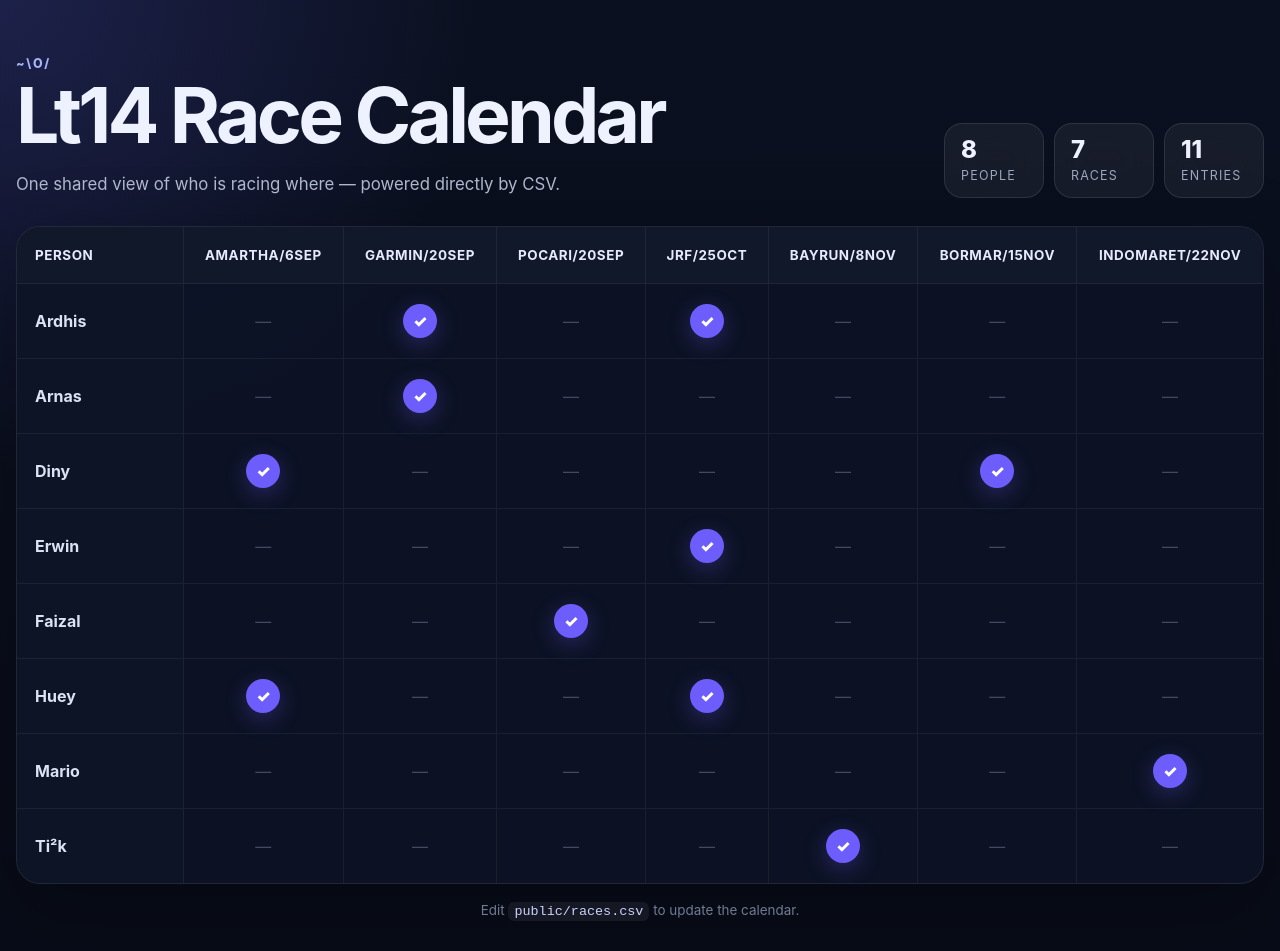
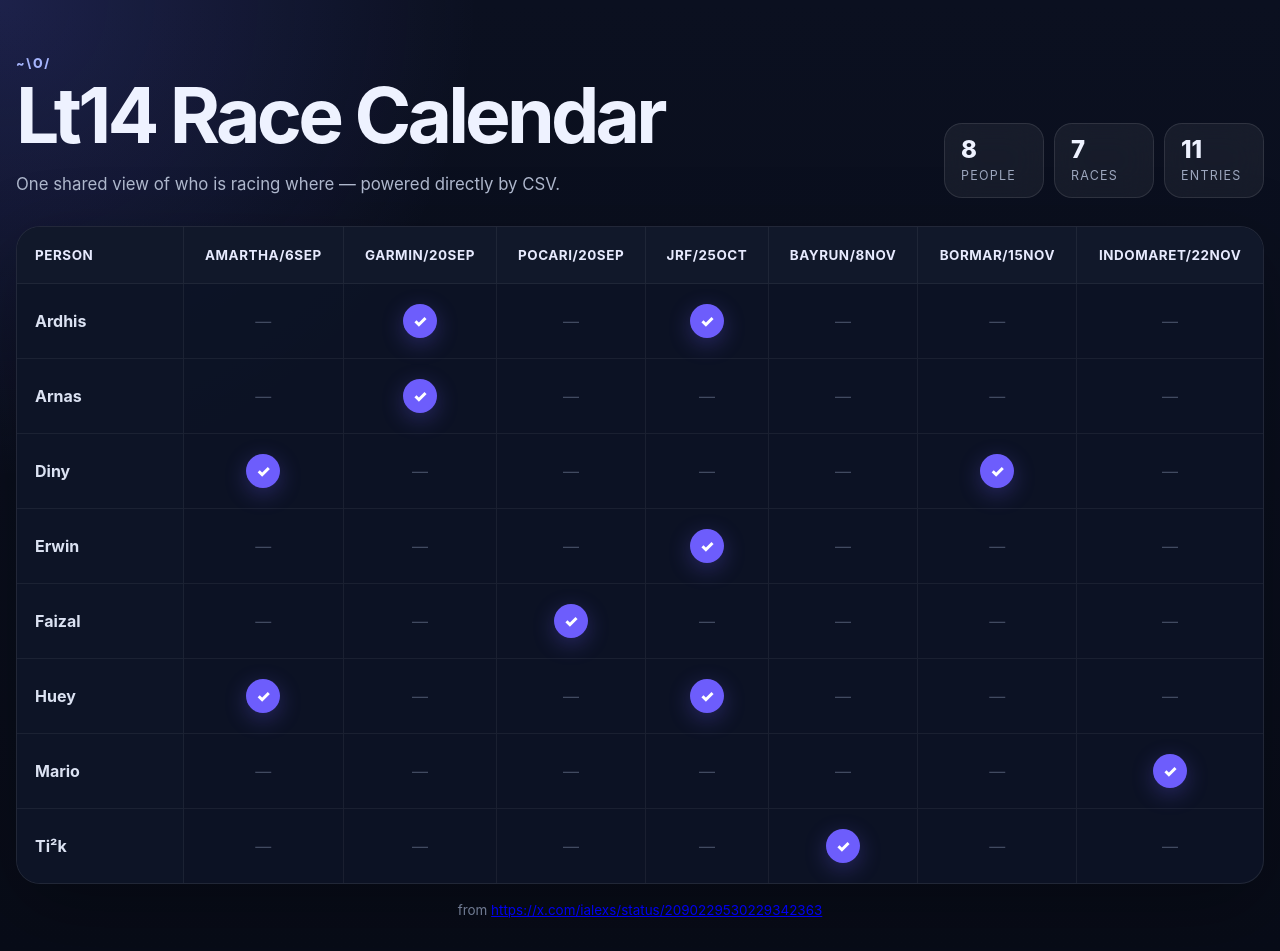
Before and after one commit to ialexs/14fl-race-cal, a React (Vite) app: page / in a window 1280 px wide. Built offline with nearby package versions, Linux system fonts and the light colour scheme.

Commit message:
footer wasaiter

```diff
--- a/src/App.tsx
+++ b/src/App.tsx
@@ -143,7 +143,7 @@ function App() {
       </section>
 
       <footer>
-        Edit <code>public/races.csv</code> to update the calendar.
+        from <a href="https://x.com/ialexs/status/2090229530229342363">https://x.com/ialexs/status/2090229530229342363</a>
       </footer>
     </main>
   );
```
